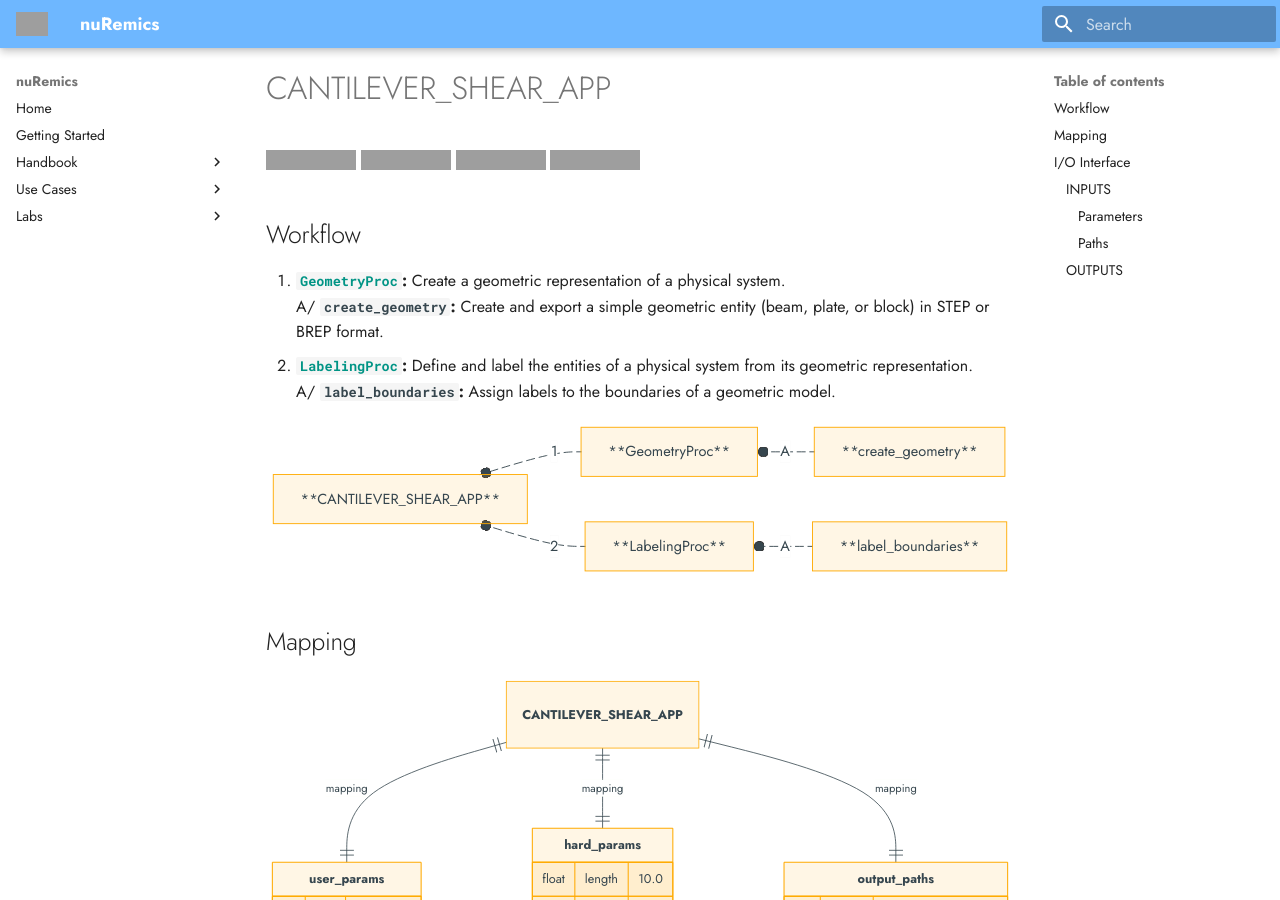
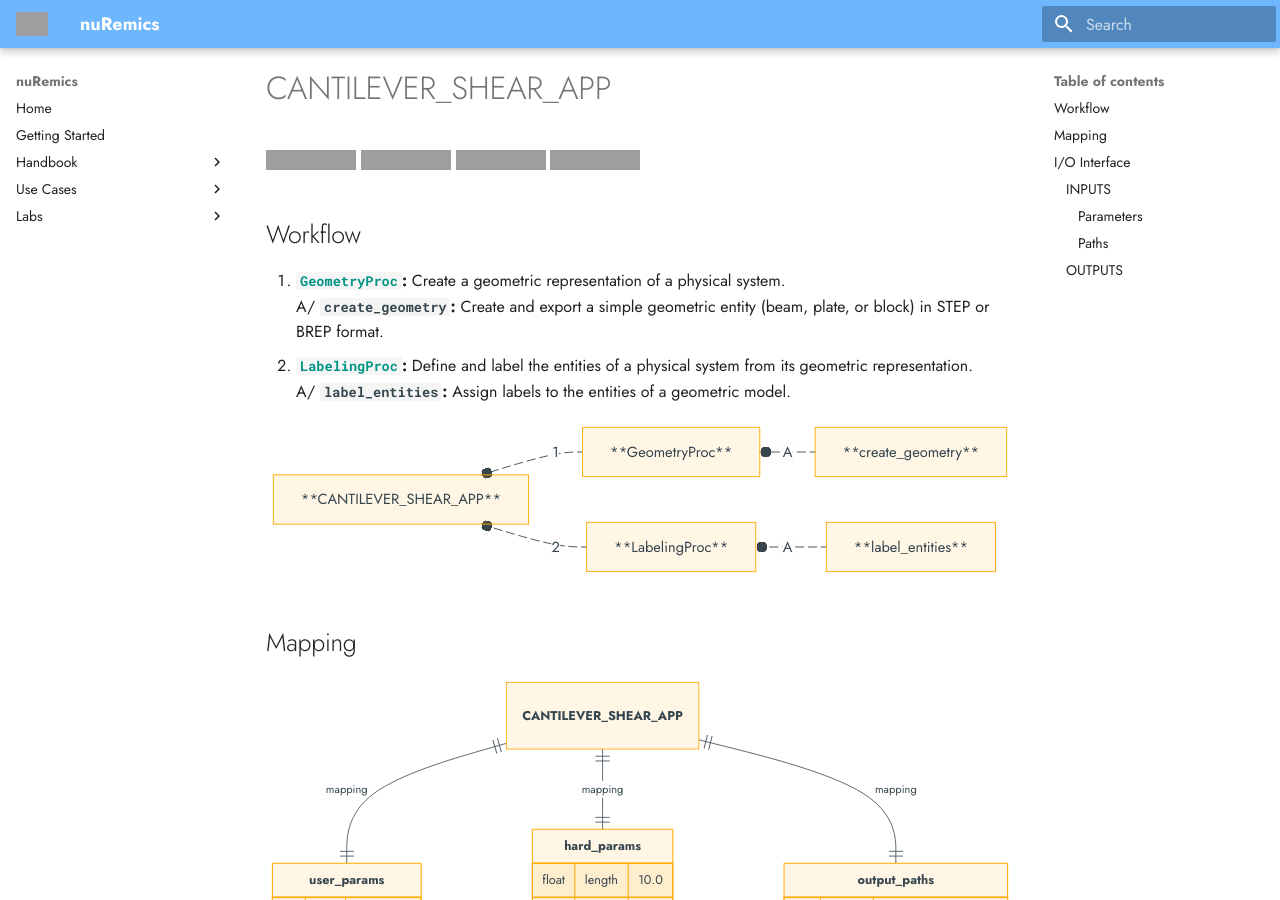
Before and after one commit to nuremics/nuremics-docs, an MkDocs documentation site: the page built from docs/labs/Apps/cms/CANTILEVER_SHEAR_APP/app.md, in a window 1280 px wide and 900 px high, cut to the strip 0-900 px from the top of the window. Built offline with MkDocs 1.6.1 and Material for MkDocs 9.7.7, drawn with Linux system fonts in a browser that asks for light colours; some of the changed text lies outside the part shown; grey boxes are pictures that could not be loaded.

Commit message:
update LabelingProc

````diff
--- a/docs/labs/Apps/cms/CANTILEVER_SHEAR_APP/app.md
+++ b/docs/labs/Apps/cms/CANTILEVER_SHEAR_APP/app.md
@@ -12,14 +12,14 @@
 1. **[`GeometryProc`](procs/GeometryProc.md):** Create a geometric representation of a physical system.<br>
   A/ **`create_geometry`:** Create and export a simple geometric entity (beam, plate, or block) in STEP or BREP format.
 2. **[`LabelingProc`](procs/LabelingProc.md):** Define and label the entities of a physical system from its geometric representation.<br>
-  A/ **`label_boundaries`:** Assign labels to the boundaries of a geometric model.
+  A/ **`label_entities`:** Assign labels to the entities of a geometric model.
 
 ```mermaid
 flowchart RL
   **GeometryProc** e1@--1--o **CANTILEVER_SHEAR_APP**
   **LabelingProc** e2@--2--o **CANTILEVER_SHEAR_APP**
   **create_geometry** e3@--A--o **GeometryProc**
-  **label_boundaries** e4@--A--o **LabelingProc**
+  **label_entities** e4@--A--o **LabelingProc**
   e1@{ animate: true }
   e2@{ animate: true }
   e3@{ animate: true }
@@ -66,7 +66,7 @@ erDiagram
     file infile "geometry.(step/brep)"
   }
   **output_paths** {
-    file outfile "boundaries.json"
+    file outfile "labels.json"
   }
 ```
 
@@ -97,7 +97,7 @@ flowchart LR
   subgraph **OUTPUTS**
     direction RL
     out1["geometry.(step/brep) _(file)_"]
-    out2["boundaries.json _(file)_"]
+    out2["labels.json _(file)_"]
   end
 
   **INPUTS** --> **CANTILEVER_SHEAR_APP**
@@ -158,7 +158,7 @@ flowchart LR
 
   subgraph **OUTPUTS**
     direction RL
-    out2["boundaries.json _(file)_"]
+    out2["labels.json _(file)_"]
   end
 
   **INPUTS** --> proc2
@@ -181,7 +181,7 @@ N/A
 ### OUTPUTS
 
 - **`geometry.(step/brep)`:** File containing the geometric model (in .step if `dim` = 3|2 or .brep if `dim` = 1).
-- **`boundaries.json`:** File containing the labeled geometric entities.
+- **`labels.json`:** File containing the labeled geometric entities.
 
 ---
 
````
Also changed, not shown: docs/labs/Apps/cms/CANTILEVER_SHEAR_APP/procs/LabelingProc.md (+2 -2 lines), docs/use-cases/cms/cantilever-shear/materials-and-methods.md (+5 -5 lines), docs/use-cases/cms/cantilever-shear/results/study-dim.md (+7 -7 lines).
